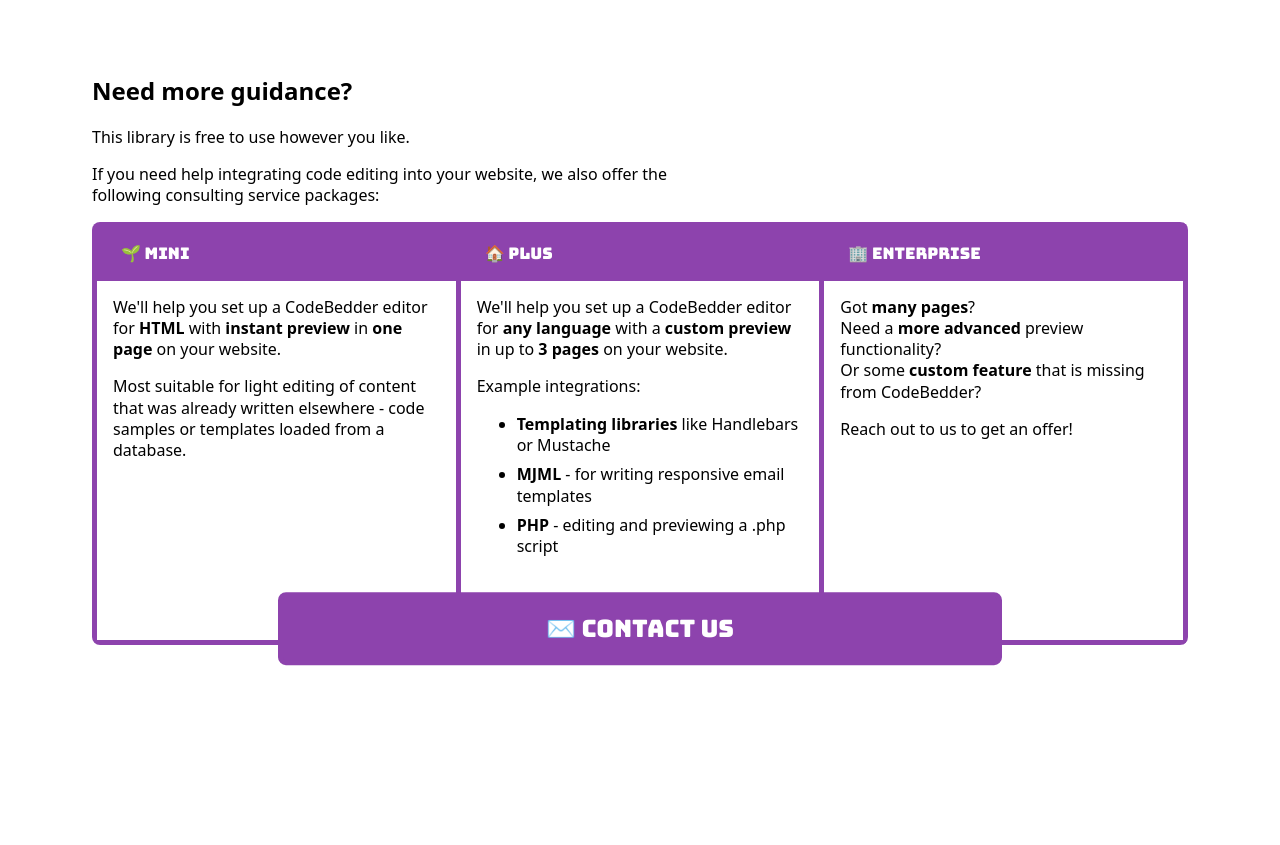
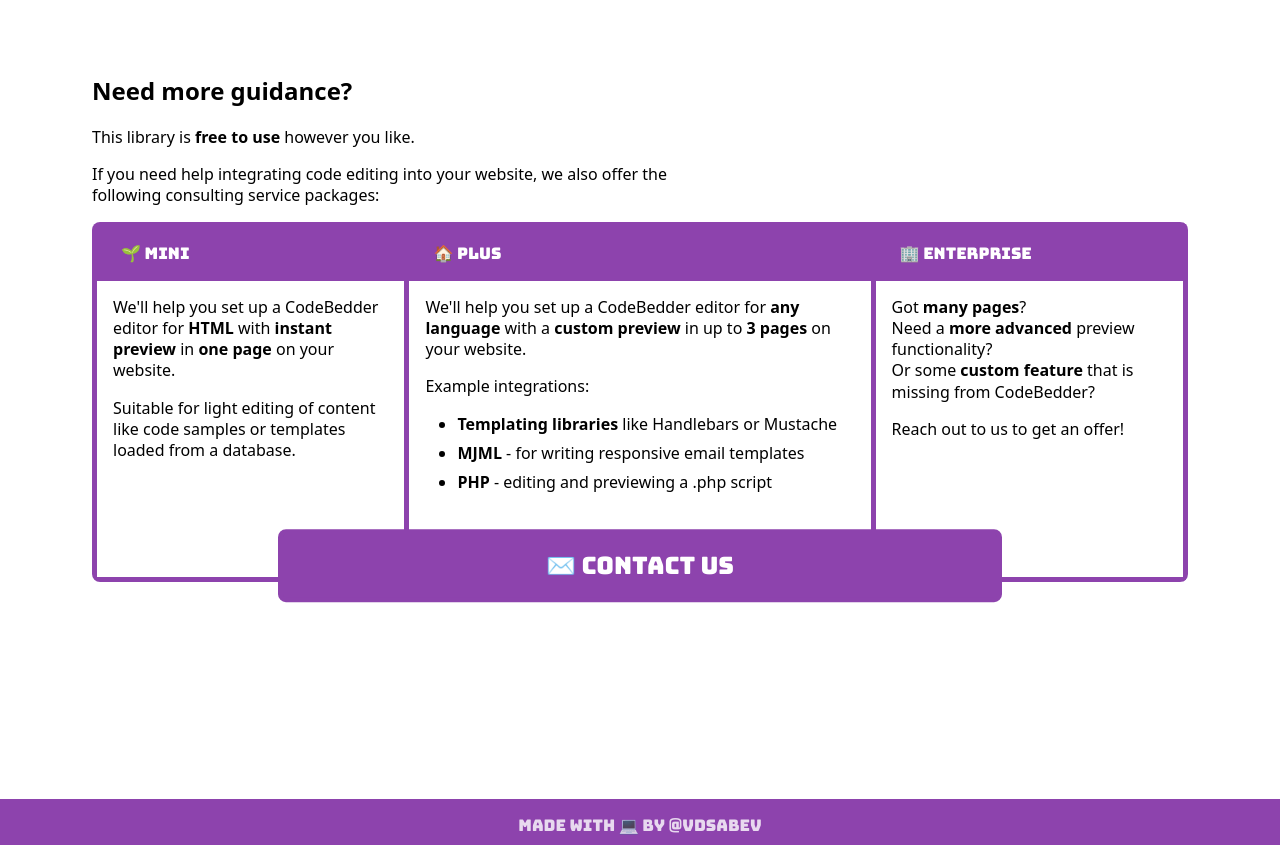
Before and after one commit to vdsabev/codebedder.com, a plain HTML site: page index.html in a window 1280 px wide. Shown: the part 2100-2945 px from the top of the page. Drawn offline with Linux system fonts and the light colour scheme; a web font is replaced by a local one.

Commit message:
Update copy

```diff
--- a/index.html
+++ b/index.html
@@ -118,32 +118,28 @@
 
     <section>
       <h2 id="buy">Need more guidance?</h2>
-      <p>This library is free to use however you like.</p>
+      <p>This library is <b>free to use</b> however you like.</p>
       <p>
         If you need help integrating code editing into your website, we also
         offer the following consulting service packages:
       </p>
 
       <dl>
-        <div>
+        <div style="flex: 2">
           <dt>🌱 Mini</dt>
           <dd>
-            <div>
             We'll help you set up a CodeBedder editor for <b>HTML</b> with
             <b>instant preview</b> in <b>one page</b> on your website.
             <p>
-                Most suitable for light editing of content that was already
-                written elsewhere - code samples or templates loaded from a
-                database.
+              Suitable for light editing of content like code samples
+              or templates loaded from a database.
             </p>
-            </div>
           </dd>
         </div>
 
-        <div>
+        <div style="flex: 3">
           <dt>🏠 Plus</dt>
           <dd>
-            <div>
             We'll help you set up a CodeBedder editor for
             <b>any language</b> with a <b>custom preview</b> in up to
             <b>3 pages</b> on your website.
@@ -153,21 +149,18 @@
               <li><b>MJML</b> - for writing responsive email templates</li>
               <li><b>PHP</b> - editing and previewing a .php script</li>
             </ul>
-            </div>
           </dd>
         </div>
 
-        <div>
+        <div style="flex: 2">
           <dt>🏢 Enterprise</dt>
           <dd>
-            <div>
             Got <b>many pages</b>?
             <br />
             Need a <b>more advanced</b> preview functionality?
             <br />
             Or some <b>custom feature</b> that is missing from CodeBedder?
             <p>Reach out to us to get an offer!</p>
-            </div>
           </dd>
         </div>
       </dl>
--- a/style.css
+++ b/style.css
@@ -208,7 +208,6 @@ section:has(#buy) dl {
 }
 
 section:has(#buy) dl > div {
-  flex: 1;
   display: flex;
   flex-direction: column;
   border-radius: 0.5rem;
@@ -224,14 +223,8 @@ section:has(#buy) dt {
 
 section:has(#buy) dd {
   flex: 1;
-  display: flex;
-  flex-direction: column;
   margin-inline-start: 0;
   padding: 1rem;
-}
-
-section:has(#buy) dd :first-child {
-  flex: 1;
 }
 
 section:has(#buy) button {
@@ -305,6 +298,10 @@ p {
   max-width: 640px;
 }
 
+ul {
+  padding-inline-start: 2em;
+}
+
 li + li {
   margin-top: 0.5em;
 }
```
Lines whose indentation alone changed are shown as unchanged.
